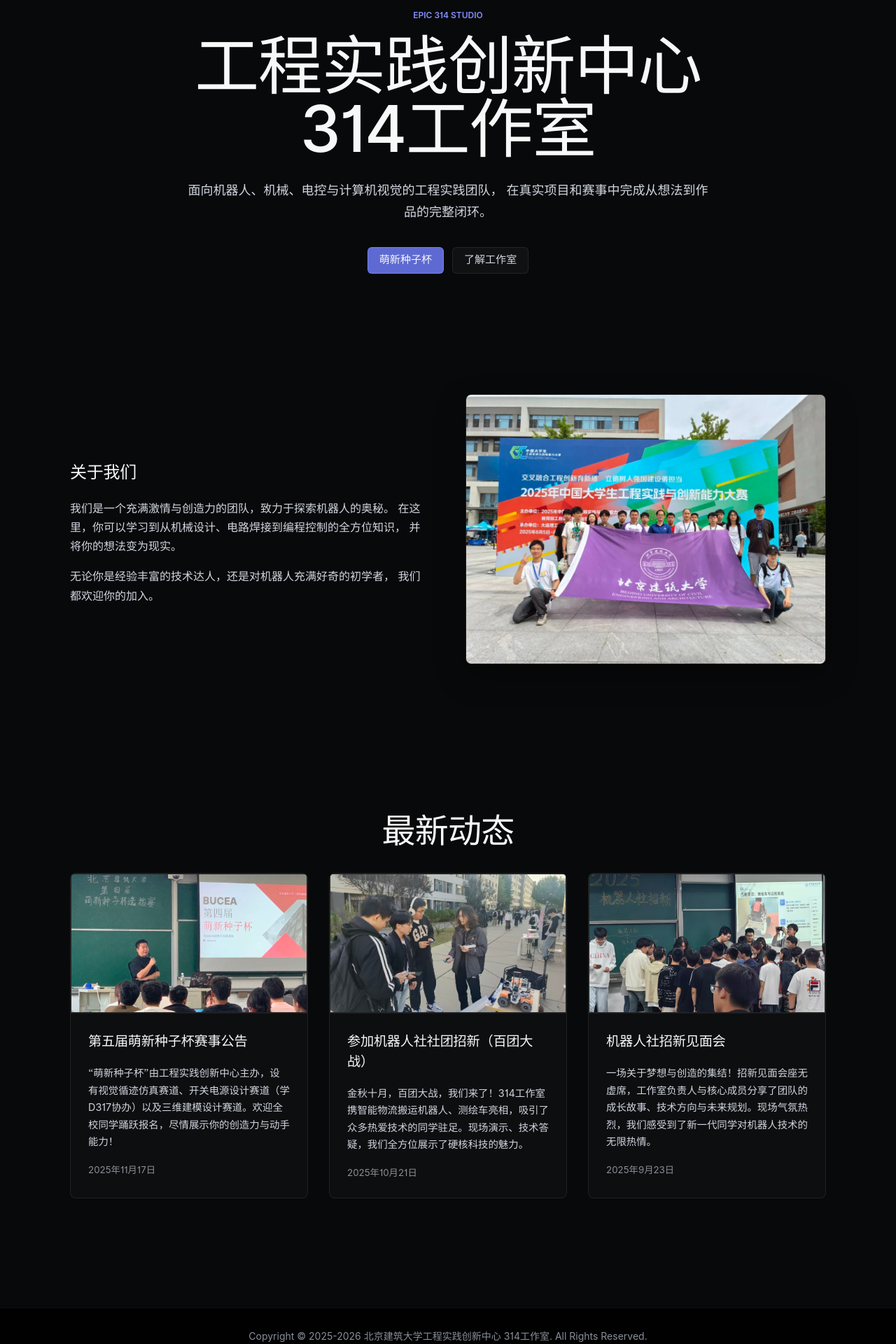
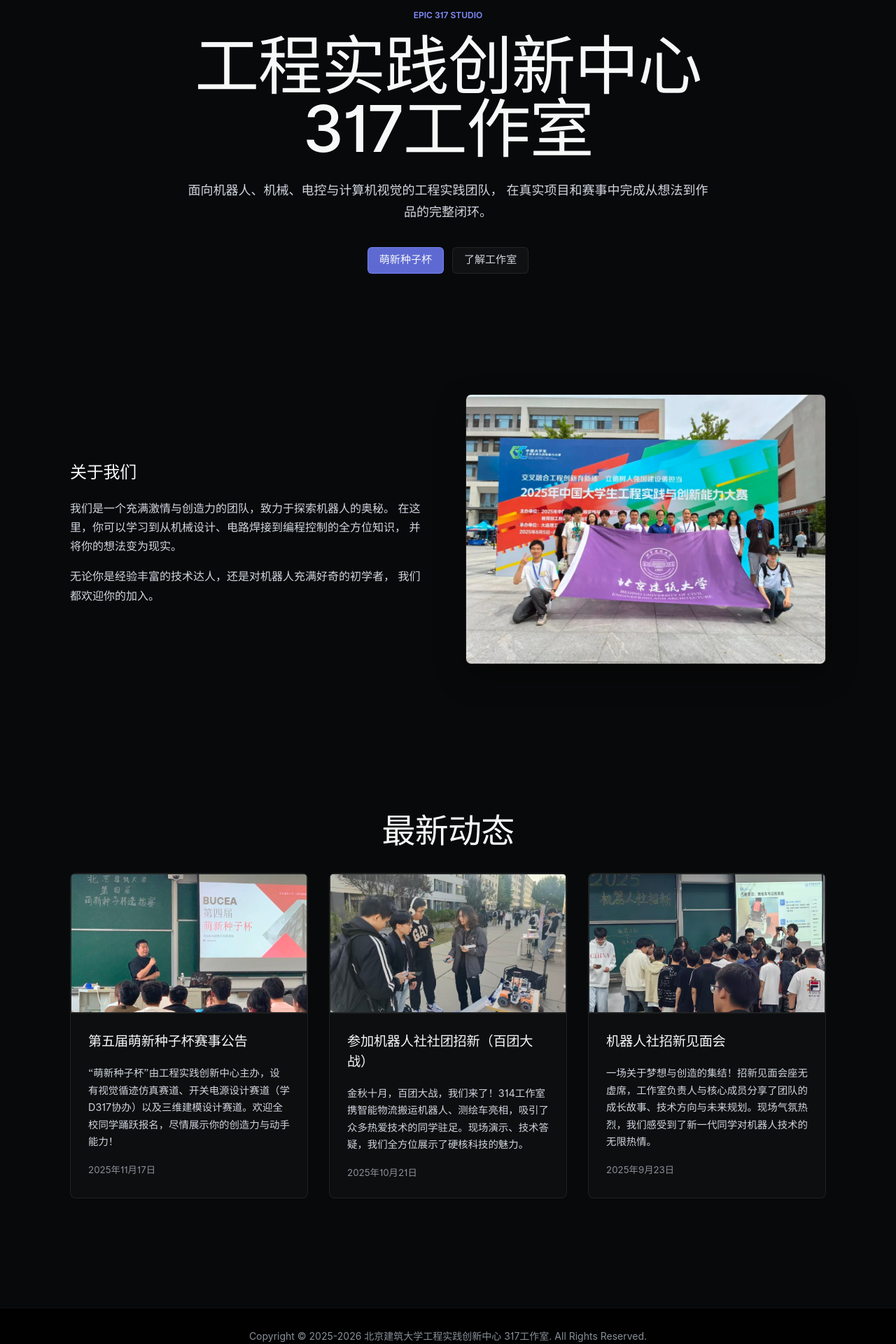
Before and after one commit to BUCEA-EPIC/bucea-epic.github.io, a Vue app: page / in a window 1280 px wide. Shown: the part 280-2200 px from the top of the page at 70% size. Built offline with nearby package versions, Linux system fonts and the light colour scheme; no server answers.

Commit message:
chore: 更新317工作室标识和项目链接

```diff
--- a/index.html
+++ b/index.html
@@ -5,7 +5,7 @@
     <link rel="icon" type="image/svg+xml" href="%BASE_URL%favicon.ico" />
     <meta name="viewport" content="width=device-width, initial-scale=1.0" />
 
-    <title>314工作室 | 北京建筑大学工程实践创新中心</title>
+    <title>317工作室 | 北京建筑大学工程实践创新中心</title>
 
     <!-- ========== 网站分享信息（QQ/微信/社交平台） ========== -->
 
@@ -14,15 +14,15 @@
     <meta name="keywords" content="机器人, 实践, 创新, 电路, 机械, 编程" />
 
     <!-- Open Graph 协议 -->
-    <meta property="og:title" content="314工作室 | 北京建筑大学工程实践创新中心" />
+    <meta property="og:title" content="317工作室 | 北京建筑大学工程实践创新中心" />
     <meta property="og:description" content="探索机器人奥秘，学习机械设计、电路焊接与编程控制，实现创意与实践结合的梦想。" />
     <meta property="og:url" content="https://miofelix.github.io/epic314-website/" />
     <meta property="og:image" content="https://miofelix.github.io/epic314-website/logo.jpg" />
     <meta property="og:type" content="website" />
-    <meta property="og:site_name" content="314工作室" />
+    <meta property="og:site_name" content="317工作室" />
 
     <!-- 微信分享兼容 -->
-    <meta name="wechat-webpage-title" content="314工作室 | 北京建筑大学工程实践创新中心" />
+    <meta name="wechat-webpage-title" content="317工作室 | 北京建筑大学工程实践创新中心" />
     <meta name="wechat-webpage-desc" content="探索机器人奥秘，学习机械设计、电路焊接与编程控制，实现创意与实践结合的梦想。" />
     <meta name="wechat-webpage-img" content="https://miofelix.github.io/epic314-website/logo.jpg" />
 
--- a/src/components/Footer.vue
+++ b/src/components/Footer.vue
@@ -2,7 +2,7 @@
   <footer class="footer">
     <div class="container">
       <p class="copyright">
-        Copyright &copy; 2025-2026 北京建筑大学工程实践创新中心 314工作室. All Rights Reserved.
+        Copyright &copy; 2025-2026 北京建筑大学工程实践创新中心 317工作室. All Rights Reserved.
       </p>
       <nav v-if="showBeianLinks" class="beian-links" aria-label="备案信息">
         <a
--- a/src/components/Navbar.vue
+++ b/src/components/Navbar.vue
@@ -4,7 +4,7 @@
 
       <!-- LOGO：PC 正常显示；手机端自动换行成两行 -->
       <router-link to="/" class="logo">
-        工程实践创新中心<span class="mobile-break"><br/></span>314工作室
+        工程实践创新中心<span class="mobile-break"><br/></span>317工作室
       </router-link>
 
       <!-- 手机端 更多按钮 -->
--- a/src/data/projectsData.js
+++ b/src/data/projectsData.js
@@ -10,7 +10,7 @@ export const projects = [
     description: '专为2025年工创大赛智能救援赛项打造。以NVIDIA Jetson Orin NX Super作为核心AI大脑，负责环境感知与智能决策；以STM32作为稳定可靠的运动控制下位机，确保指令的精准实时执行，共同赋能机器人在复杂未知环境下的自主救援能力。',
     image: rescueRobot1,
     tags: ['工创大赛', 'Jetson', 'STM32', '开源'],
-    url: 'https://github.com/fanyuo/Intelligent-Rescue-2025'
+    url: 'https://github.com/miofelix/Intelligent-Rescue-2025'
   },
   {
     title: '工创大赛-智能物流搬运机器人',
--- a/src/views/AboutView.vue
+++ b/src/views/AboutView.vue
@@ -31,7 +31,7 @@ onMounted(() => {
       <div class="text-content animate-text">
         <h2>工作室简介</h2>
         <p>
-          <strong>314工作室</strong>诞生于2013年，是在<strong>工程实践创新中心</strong>专业指导下成立的多学科交叉学术科技团队。我们虽然年轻，但充满活力与雄心，致力于成为校园内前沿技术探索与创新项目孵化的先锋力量。
+          <strong>317工作室</strong>诞生于2013年，是在<strong>工程实践创新中心</strong>专业指导下成立的多学科交叉学术科技团队。我们虽然年轻，但充满活力与雄心，致力于成为校园内前沿技术探索与创新项目孵化的先锋力量。
         </p>
         <p>
           依托工程实践创新中心强大的平台资源与开放的学术氛围，我们专注于将<strong>机械、电子、控制与计算机视觉等多学科知识深度融合</strong>，并应用到机器人系统的设计与开发中。在这里，每一位成员都有机会参与从创意构思到原型实现的全链路项目实践，将课堂理论转化为看得见的、具备应用价值的创新成果。
--- a/src/views/ContactView.vue
+++ b/src/views/ContactView.vue
@@ -31,7 +31,7 @@ onMounted(() => {
     <div class="contact-content animate-on-scroll">
       <div class="contact-info">
         <h3>联系信息</h3>
-        <p><strong><i class="icon">📍</i> 实验室地址:</strong><br>北京建筑大学大兴校区工程实践创新中心316室</p>
+        <p><strong><i class="icon">📍</i> 实验室地址:</strong><br>北京建筑大学大兴校区工程实践创新中心317室</p>
 
         <!-- 居中图片和文字 -->
         <div class="qq-group">
--- a/src/views/HomeView.vue
+++ b/src/views/HomeView.vue
@@ -33,10 +33,10 @@ onMounted(() => {
           <img :src="epicLogoImg" alt="工程实践创新中心 EPIC 标志" />
         </div>
         <div class="hero-copy">
-          <p class="hero-eyebrow">EPIC 314 STUDIO</p>
+          <p class="hero-eyebrow">EPIC 317 STUDIO</p>
           <h1>
             <span>工程实践创新中心</span>
-            <span>314工作室</span>
+            <span>317工作室</span>
           </h1>
           <p>
             面向机器人、机械、电控与计算机视觉的工程实践团队，
```
